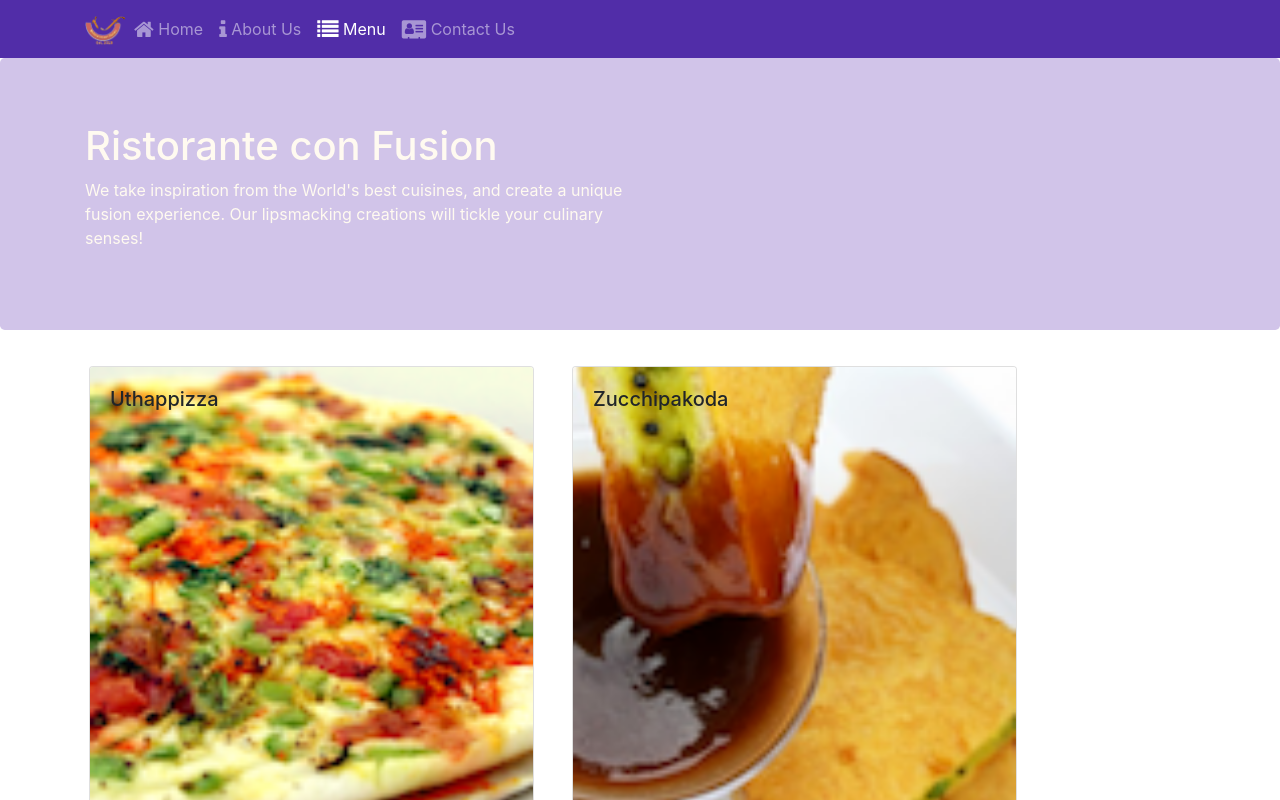
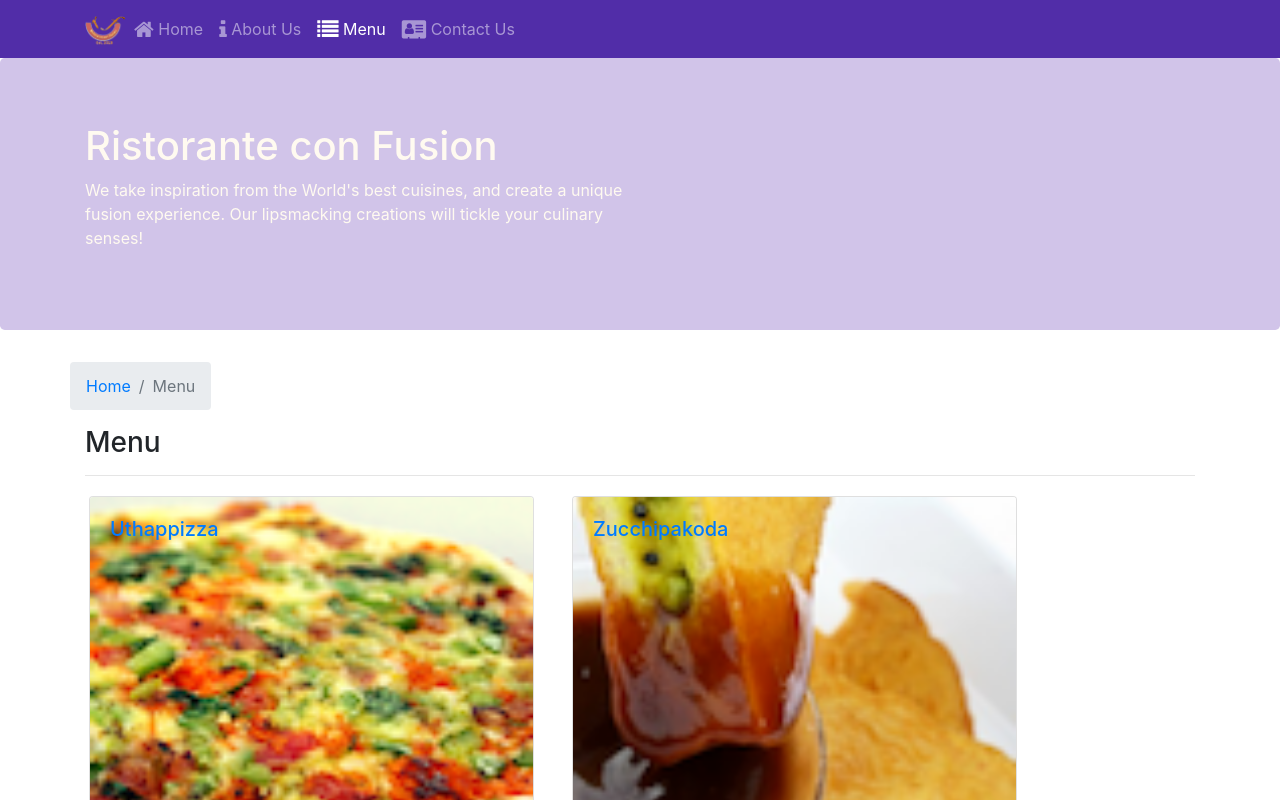
Before and after one commit to paineac/confusion_REACT, a React (Create React App) app: page /menu in a window 1280 px wide. Shown: the top 800 px of the page. Built offline with nearby package versions, Linux system fonts and the light colour scheme.

Commit message:
Single Page Applications Part 2

```diff
--- a/src/components/ContactComponent.js
+++ b/src/components/ContactComponent.js
@@ -1,8 +1,20 @@
 import React from 'react';
+import { Breadcrumb, BreadcrumbItem } from 'reactstrap';
+import { Link } from 'react-router-dom';
 
 function Contact(props) {
     return(
         <div className="container">
+            <div className="row">
+                <Breadcrumb>
+                    <BreadcrumbItem><Link to="/home">Home</Link></BreadcrumbItem>
+                    <BreadcrumbItem active>Contact Us</BreadcrumbItem>
+                </Breadcrumb>
+                <div className="col-12">
+                    <h3>Contact Us</h3>
+                    <hr />
+                </div>
+        </div>
             <div className="row row-content">
                 <div className="col-12">
                 <h3>Location Information</h3>
--- a/src/components/DishDetailComponent.js
+++ b/src/components/DishDetailComponent.js
@@ -1,7 +1,7 @@
 import React from 'react';
 import { Card, CardImg, CardText, CardBody,
-    CardTitle } from 'reactstrap';
-
+        CardTitle, Breadcrumb, BreadcrumbItem } from 'reactstrap';
+import { Link } from 'react-router-dom';
 
     function RenderDish({dish}) {
 
@@ -53,19 +53,28 @@
 
         const  DishDetail = (props) => {
             if(props.dish != null) {
-             return(
+                return (
                    <div className="container">
+                   <div className="row">
+                       <Breadcrumb>
+                           <BreadcrumbItem><Link to="/menu">Menu</Link></BreadcrumbItem>
+                           <BreadcrumbItem active>{props.dish.name}</BreadcrumbItem>
+                       </Breadcrumb>
+                       <div className="col-12">
+                           <h3>{props.dish.name}</h3>
+                           <hr />
+                       </div>
+                   </div>
                    <div className="row">
                        <div className="col-12 col-md-5 m-1">
                            <RenderDish dish={props.dish} />
                        </div>
-                        <div className="col-md-5 m-1">
-                            <RenderComments comments={props.dish.comments} />
+                       <div className="col-12 col-md-5 m-1">
+                           <RenderComments comments={props.comments} />
                        </div>
                    </div>
                    </div>
-              )
-          }
+          )}
               else {
                   return (
                       (<div></div>)
--- a/src/components/MainComponent.js
+++ b/src/components/MainComponent.js
@@ -34,12 +34,21 @@
           />
       );
     }
+
+    const DishWithId = ({match}) => {
+          return(
+              <DishDetail dish={this.state.dishes.filter((dish) => dish.id === parseInt(match.params.dishId,10))[0]}
+                comments={this.state.comments.filter((comment) => comment.dishId === parseInt(match.params.dishId,10))} />
+          );
+        };
+
       return(
           <div>
             <Header />
             <Switch>
                  <Route path='/home' component={HomePage} />
                  <Route exact path='/menu' component={() => <Menu dishes={this.state.dishes} />} />
+                 <Route path='/menu/:dishId' component={DishWithId} />
                  <Route exact path='/contactus' component={Contact} />} />
                  <Redirect to="/home" />
              </Switch>
--- a/src/components/MenuComponent.js
+++ b/src/components/MenuComponent.js
@@ -1,14 +1,17 @@
     import React from 'react';
     import { Card, CardImg, CardImgOverlay,
-        CardTitle } from 'reactstrap';
+        CardTitle, Breadcrumb, BreadcrumbItem } from 'reactstrap';
+    import { Link } from 'react-router-dom';
 
         function RenderMenuItem ({dish, onClick}) {
             return (
                 <Card>
+                    <Link to={`/menu/${dish.id}`} >
                         <CardImg width="100%" src={dish.image} alt={dish.name} />
                         <CardImgOverlay>
                             <CardTitle>{dish.name}</CardTitle>
                         </CardImgOverlay>
+                    </Link>
                 </Card>
             );
         }
@@ -18,13 +21,23 @@
             const menu = props.dishes.map((dish) => {
                 return (
                     <div className="col-12 col-md-5 m-1"  key={dish.id}>
-                        <RenderMenuItem dish={dish} onClick={props.onClick} />
+                        <RenderMenuItem dish={dish} />
                     </div>
                 );
             });
 
             return (
                 <div className="container">
+                    <div className="row">
+                        <Breadcrumb>
+                            <BreadcrumbItem><Link to="/home">Home</Link></BreadcrumbItem>
+                            <BreadcrumbItem active>Menu</BreadcrumbItem>
+                        </Breadcrumb>
+                        <div className="col-12">
+                            <h3>Menu</h3>
+                            <hr />
+                        </div>
+                </div>
                 <div className="row">
                     {menu}
                 </div>
```
Lines whose indentation alone changed are shown as unchanged.
